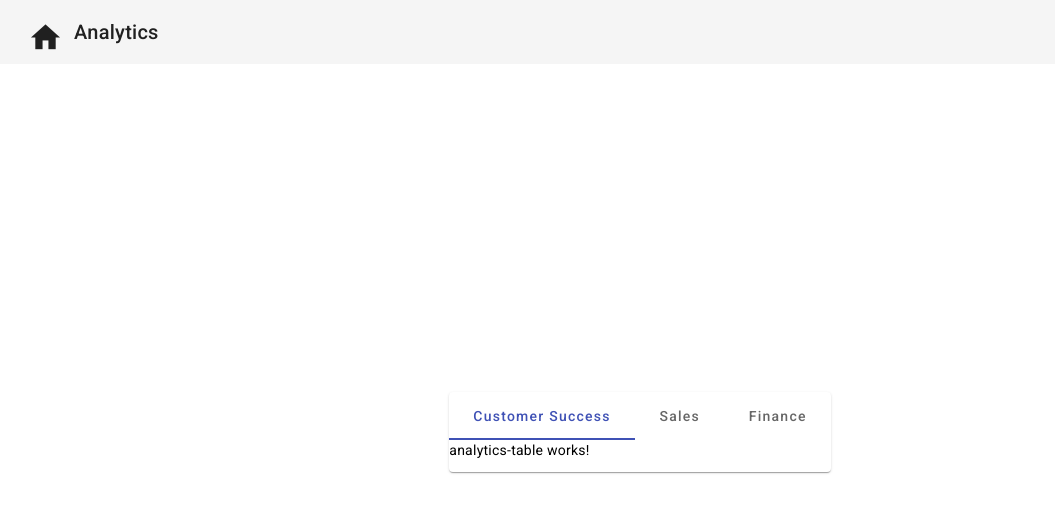
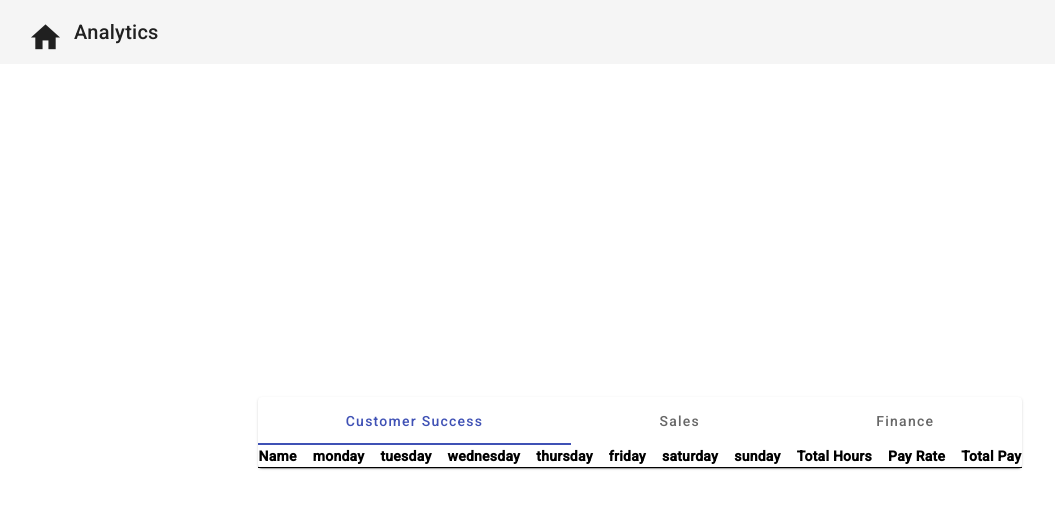
Before and after one commit to ashlyn-young/Hr-Timesheet, an Angular app: page /analytics in a window 1280 px wide. Shown: the top 512 px of the page, without its empty margins (0-1055 px from the left). Built offline with nearby package versions, Linux system fonts and the light colour scheme.

Commit message:
added a table per department to analytics page

```diff
--- a/src/components/analytics-table/analytics-table.component.html
+++ b/src/components/analytics-table/analytics-table.component.html
@@ -1 +1,20 @@
-<p>analytics-table works!</p>
+<div>
+    <table>
+        <thead>
+            <th>Name</th>
+            <th *ngFor="let day of weekdays">{{day}}</th>
+            <th>Total Hours</th>
+            <th>Pay Rate</th>
+            <th>Total Pay</th>
+        </thead>
+        <tbody>
+            <tr *ngFor="let employee of employees; let i = index">
+                <td>{{employee.name}}</td>
+                <td *ngFor="let day of weekdays">{{employee[day]}}</td>
+                <td class="total-cell"></td>
+                <td>{{employee.payRate}}/hr</td>
+                <td></td>
+            </tr>
+        </tbody>
+    </table>
+</div>
```
